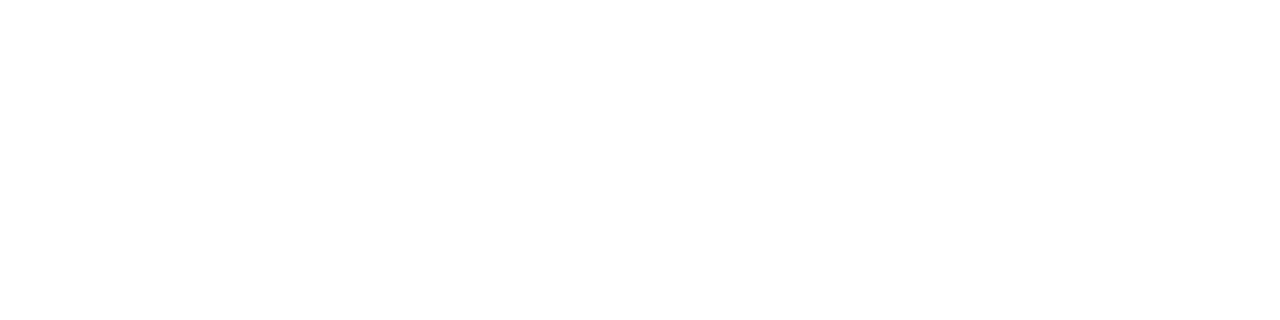
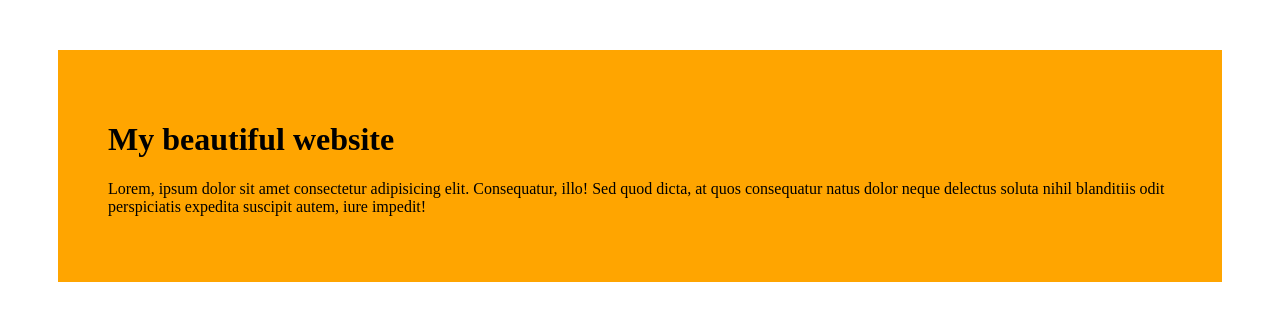
Before and after one commit to EftakharSany/My-simple-website, a plain HTML site: page INDEX.HTML in a window 1280 px wide. Drawn offline with Linux system fonts and the light colour scheme.

Commit message:
my website

```diff
--- a/INDEX.HTML
+++ b/INDEX.HTML
@@ -4,8 +4,17 @@
     <meta charset="UTF-8">
     <meta name="viewport" content="width=device-width, initial-scale=1.0">
     <title>MY SIMPLE WEBSITE</title>
+    <link rel="stylesheet" href="Style/Blog.css">
 </head>
 <body>
+    <div>
+        <h1>
+            My beautiful website
+        </h1>
+        <p>
+            Lorem, ipsum dolor sit amet consectetur adipisicing elit. Consequatur, illo! Sed quod dicta, at quos consequatur natus dolor neque delectus soluta nihil blanditiis odit perspiciatis expedita suscipit autem, iure impedit!
 
+        </p>
+    </div>
 </body>
 </html>
--- /dev/null
+++ b/Style/Blog.css
@@ -0,0 +1,3 @@
+div{
+    background-color: orange;margin: 50px; padding: 50px;
+}
```
